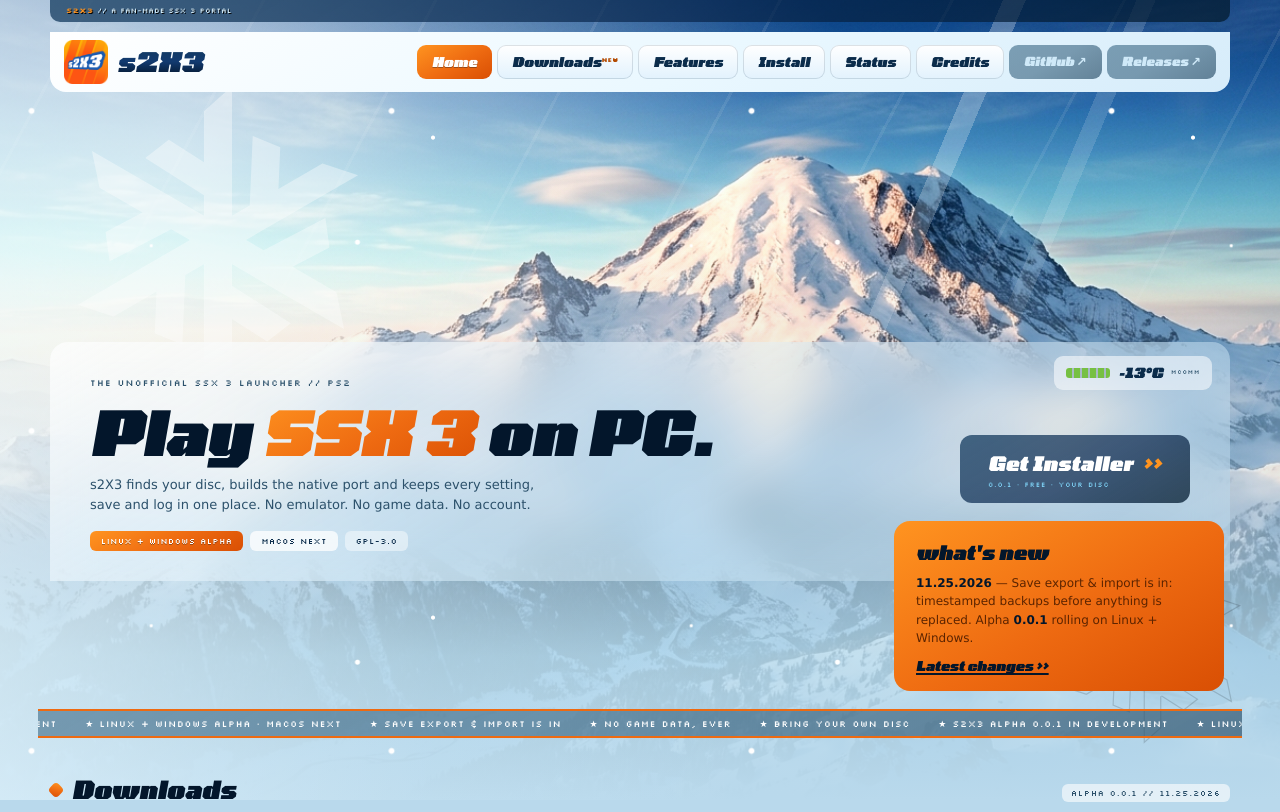
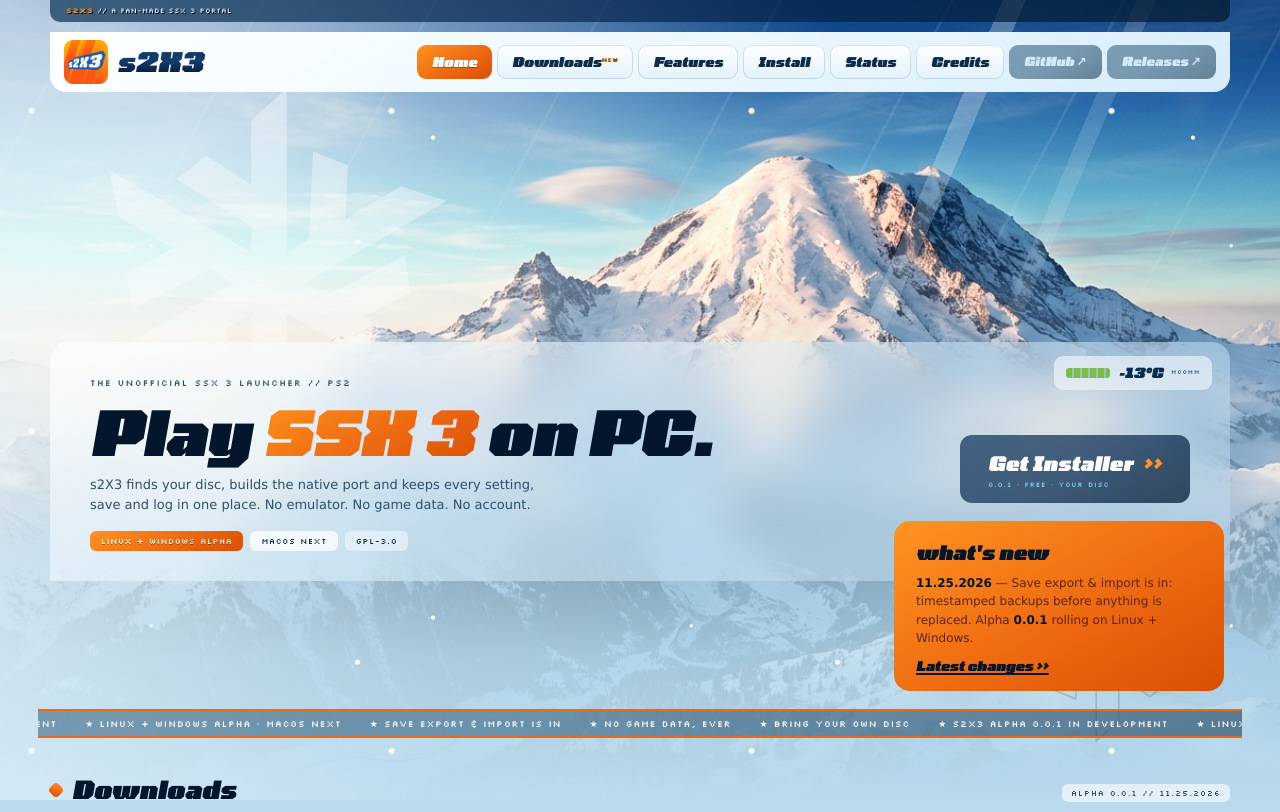
Before and after one commit to bitm4ncer/s2x3, a plain HTML site: page site/index.html in a window 1280 px wide. Shown: the top 812 px of the page. Drawn offline with Linux system fonts and the light colour scheme; a web font is replaced by a local one.

Commit message:
Scale up the backdrop NowFlakes

```diff
--- a/site/style.css
+++ b/site/style.css
@@ -170,18 +170,18 @@ code {
 
 .scene-flake-fill {
   left: 2%;
-  top: 48px;
-  width: 30vw;
-  height: 30vw;
+  top: 40px;
+  width: 38vw;
+  height: 38vw;
   background-image: url("assets/NowFlake_fill.svg");
-  opacity: 0.38;
+  opacity: 0.36;
 }
 
 .scene-flake-contour {
   right: 0.5%;
-  bottom: 4%;
-  width: 19vw;
-  height: 19vw;
+  bottom: 3%;
+  width: 26vw;
+  height: 26vw;
   background-image: url("assets/NowFlake_contour.svg");
   /* white artwork over white snow: tone it navy to stay visible */
   filter: brightness(0);
```
